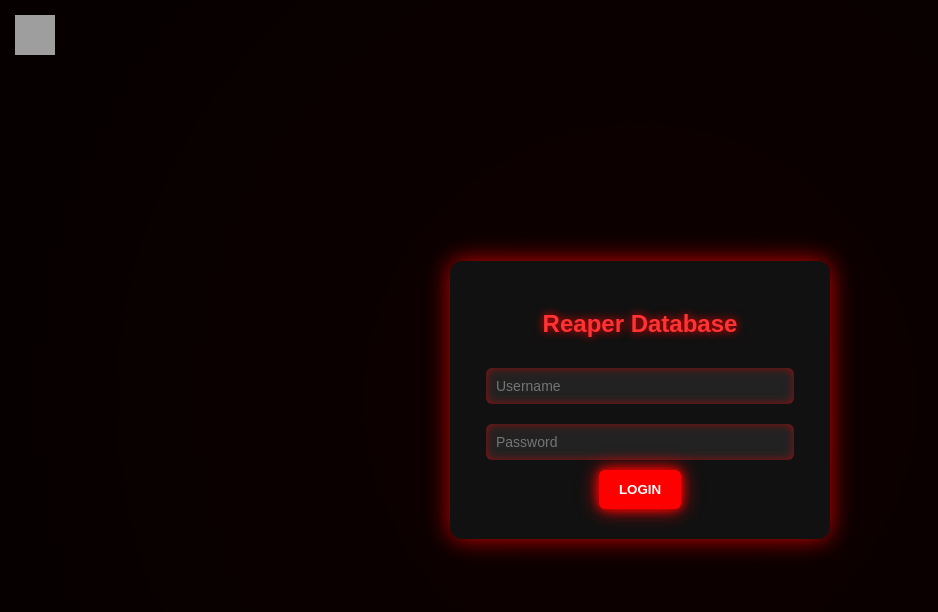
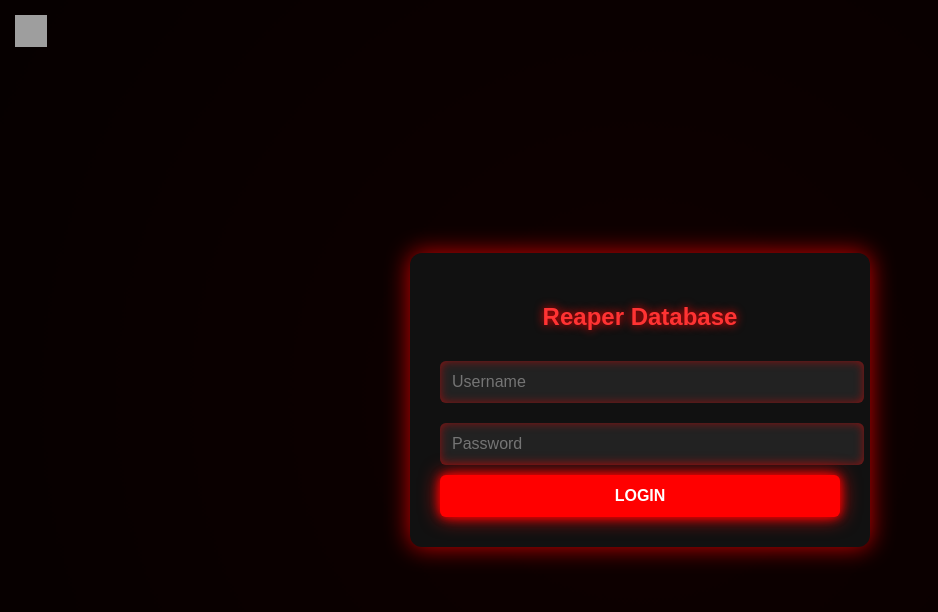
Before and after one commit to SoS-Cyber-prog/Reaper, a plain HTML site: page doc/frontend.html in a window 1280 px wide. Shown: the top 612 px of the page, without its empty margins (0-938 px from the left). Drawn offline with Linux system fonts and the light colour scheme; grey boxes are pictures that could not be loaded.

Commit message:
Update frontend.html

```diff
--- a/doc/frontend.html
+++ b/doc/frontend.html
@@ -2,24 +2,24 @@
 <html lang="en">
 <head>
   <meta charset="UTF-8">
+  <meta name="viewport" content="width=device-width, initial-scale=1.0">
   <title>Reaper Database</title>
-  <!-- Website Icon (replace link below with your own image URL later) -->
   <link rel="icon" href="https://www.svgrepo.com/show/510444/logo-reaper.svg" type="image/png">
 
   <style>
     body {
       font-family: Arial, sans-serif;
-      background: #000; /* black background */
+      background: #000;
       display: flex;
       justify-content: center;
       align-items: center;
       height: 100vh;
       margin: 0;
-      overflow: hidden;
+      overflow: auto; /* allow scroll on very small screens */
       color: #fff;
     }
 
-    /* subtle animated glowing background */
+    /* glowing background */
     body::before {
       content: "";
       position: absolute;
@@ -42,7 +42,8 @@
       padding: 30px;
       border-radius: 12px;
       box-shadow: 0 0 25px rgba(255,0,0,0.8);
-      width: 320px;
+      width: 90%;
+      max-width: 400px;
       text-align: center;
       z-index: 1;
     }
@@ -51,23 +52,25 @@
       color: #ff3333;
       text-shadow: 0 0 10px #ff0000;
       margin-bottom: 20px;
+      font-size: 1.5rem;
     }
 
     input {
-      width: 90%;
-      padding: 10px;
+      width: 100%;
+      padding: 12px;
       margin: 10px 0;
       border: none;
       border-radius: 6px;
       outline: none;
-      font-size: 14px;
+      font-size: 1rem;
       background: #222;
       color: #fff;
       box-shadow: 0 0 10px rgba(255,0,0,0.5) inset;
     }
 
     button {
-      padding: 12px 20px;
+      width: 100%;
+      padding: 12px;
       border: none;
       background: #ff0000;
       color: white;
@@ -77,6 +80,7 @@
       text-transform: uppercase;
       box-shadow: 0 0 10px #ff0000, 0 0 20px #ff0000;
       transition: 0.3s;
+      font-size: 1rem;
     }
 
     button:hover {
@@ -97,19 +101,24 @@
       position: absolute;
       top: 15px;
       left: 15px;
-      width: 40px;
-      height: 40px;
+      width: 32px;
+      height: 32px;
+    }
+
+    @media (max-width: 480px) {
+      .box h2 { font-size: 1.2rem; }
+      .corner-icon { width: 28px; height: 28px; }
     }
   </style>
 </head>
 <body>
-  <!-- Corner icon (replace src with your image link) -->
+  <!-- Corner icon -->
   <img class="corner-icon" src="https://i.redd.it/6isihfajc73a1.png" alt="Icon">
 
   <div class="box">
     <h2>Reaper Database</h2>
-    <input type="text" id="username" placeholder="Username"><br>
-    <input type="password" id="password" placeholder="Password"><br>
+    <input type="text" id="username" placeholder="Username">
+    <input type="password" id="password" placeholder="Password">
     <button onclick="login()">Login</button>
     <div id="loading">Connecting to Gesamtschule Wanne-Eickel Server...</div>
   </div>
@@ -120,7 +129,7 @@
       const pass = document.getElementById("password").value;
       const loading = document.getElementById("loading");
 
-      // Allowed accounts
+      // Allowed accounts (kept exactly as you had them)
       const accounts = {
         "m.qaiser@ge-wan.herner.schule": "iwasusingts?",
         "m.gitter@ge-wan.herner.schule": "Haus3456"
```
